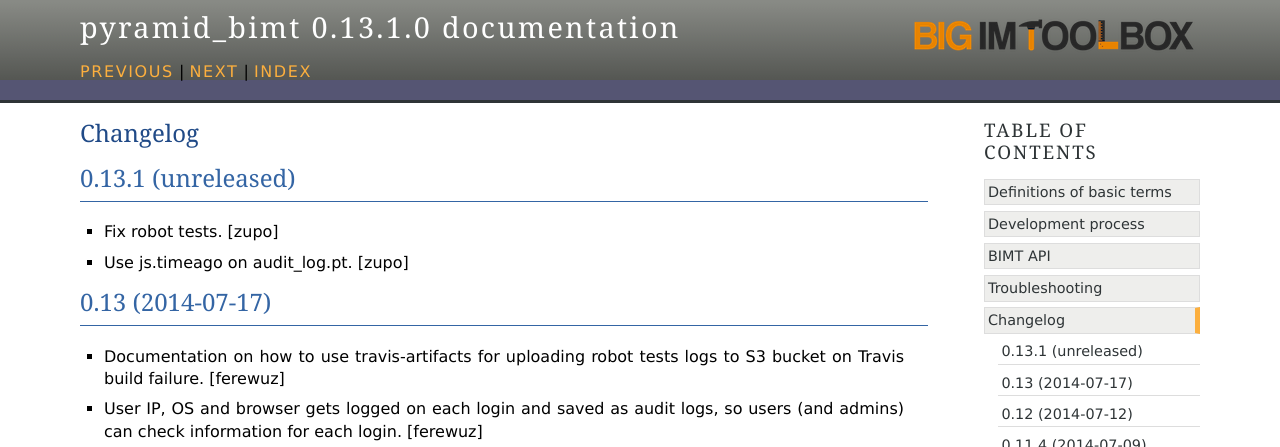
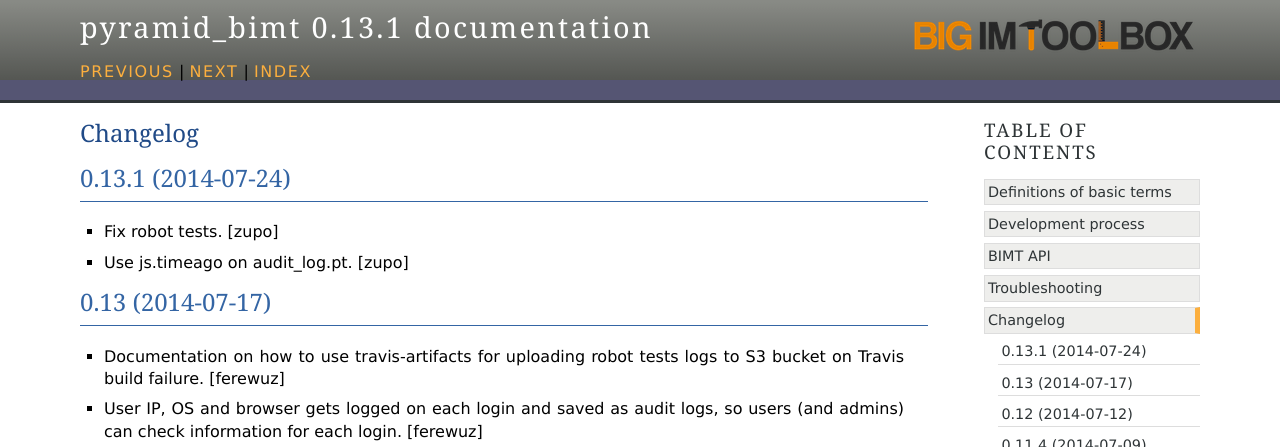
Before and after one commit to persho/pyramid_bimt, a Sphinx documentation site: the page built from docs/CHANGELOG.rst, in a window 1280 px wide and 900 px high. Shown: the top 447 px of the window. Built offline with Sphinx 7.4.7, drawn with Linux system fonts in a browser that asks for light colours.

Commit message:
Preparing release 0.13.1

```diff
--- a/docs/CHANGELOG.rst
+++ b/docs/CHANGELOG.rst
@@ -2,7 +2,7 @@ Changelog
 =========
 
 
-0.13.1 (unreleased)
+0.13.1 (2014-07-24)
 -------------------
 
 - Fix robot tests.
--- a/setup.py
+++ b/setup.py
@@ -18,7 +18,7 @@ long_description = \
 
 setup(
     name='pyramid_bimt',
-    version='0.13.1.dev0',
+    version='0.13.1',
     description='Base package for BIMT apps.',
     long_description=long_description,
     classifiers=[
```
Also changed, not shown: 1 other file.
